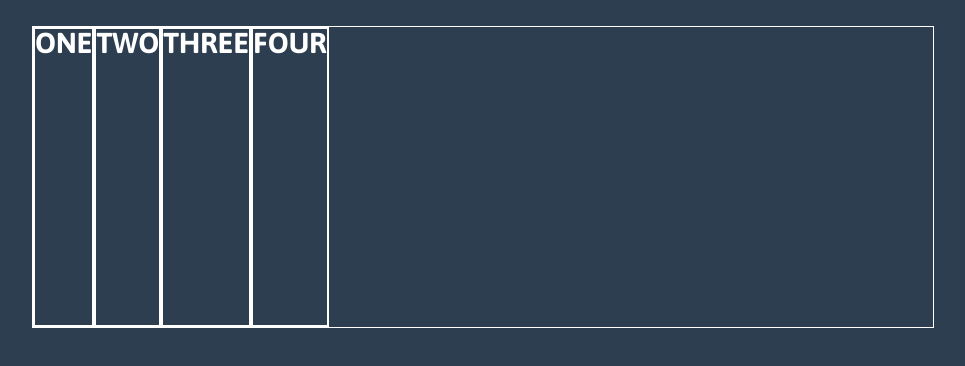
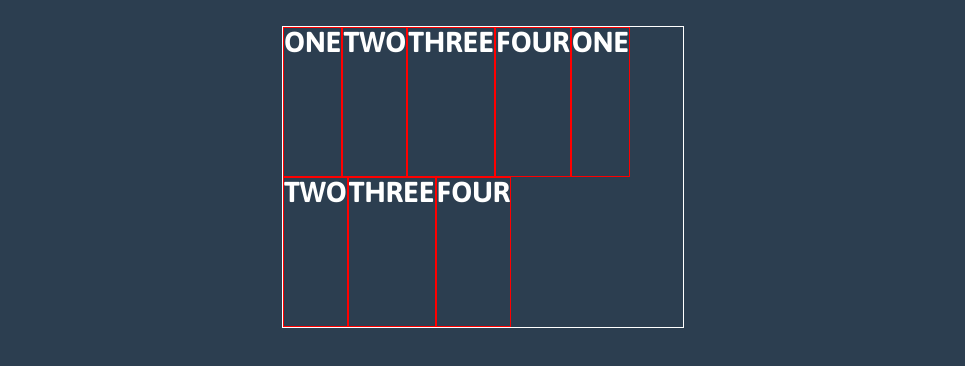
Before and after one commit to SirWernich/udemy_flexbox, a website: page index.html in a window 1280 px wide. Shown: the top 366 px of the page, without its empty margins (157-1122 px from the left). Drawn offline with Linux system fonts and the light colour scheme.

Commit message:
flex wrap

```diff
--- a/base.css
+++ b/base.css
@@ -25,6 +25,7 @@ body {
 .flex-item {
     border: 2px solid white;
     box-sizing: border-box;
+    border: 1px solid red;
 }
 
 h1, h2, h3 {
@@ -52,11 +53,11 @@ p {
 /* Flexbox Staff */
 .flex-container {
     height: 300px;
-    display: flex;
-    flex-flow: row;             /* default, left to right */
-    /* flex-flow: row-reverse;     right to left */
-    /* flex-flow: column;          top to bottom */
-    /* flex-flow: column-reverse;  bottom to top */
+    width: 400px;
+    display: flex;  /* always one line/row/column */
+    flex-flow: row;
+    flex-wrap: wrap;            /* if items don't fit on line, wrap to fit */
+    /* flex-wrap: wrap-reverse; */
 }
 
 .flex-item {
--- a/index.html
+++ b/index.html
@@ -27,6 +27,21 @@
         <div class="flex-item flex-item-4">
           <h3>four</h3>
         </div>
+        <div class="flex-item flex-item-1">
+          <h3>one</h3>
+        </div>
+
+        <div class="flex-item flex-item-2">
+          <h3>two</h3>
+        </div>
+
+        <div class="flex-item flex-item-3">
+          <h3>three</h3>
+        </div>
+
+        <div class="flex-item flex-item-4">
+          <h3>four</h3>
+        </div>
       </div>
     </article>
   </body>
```
